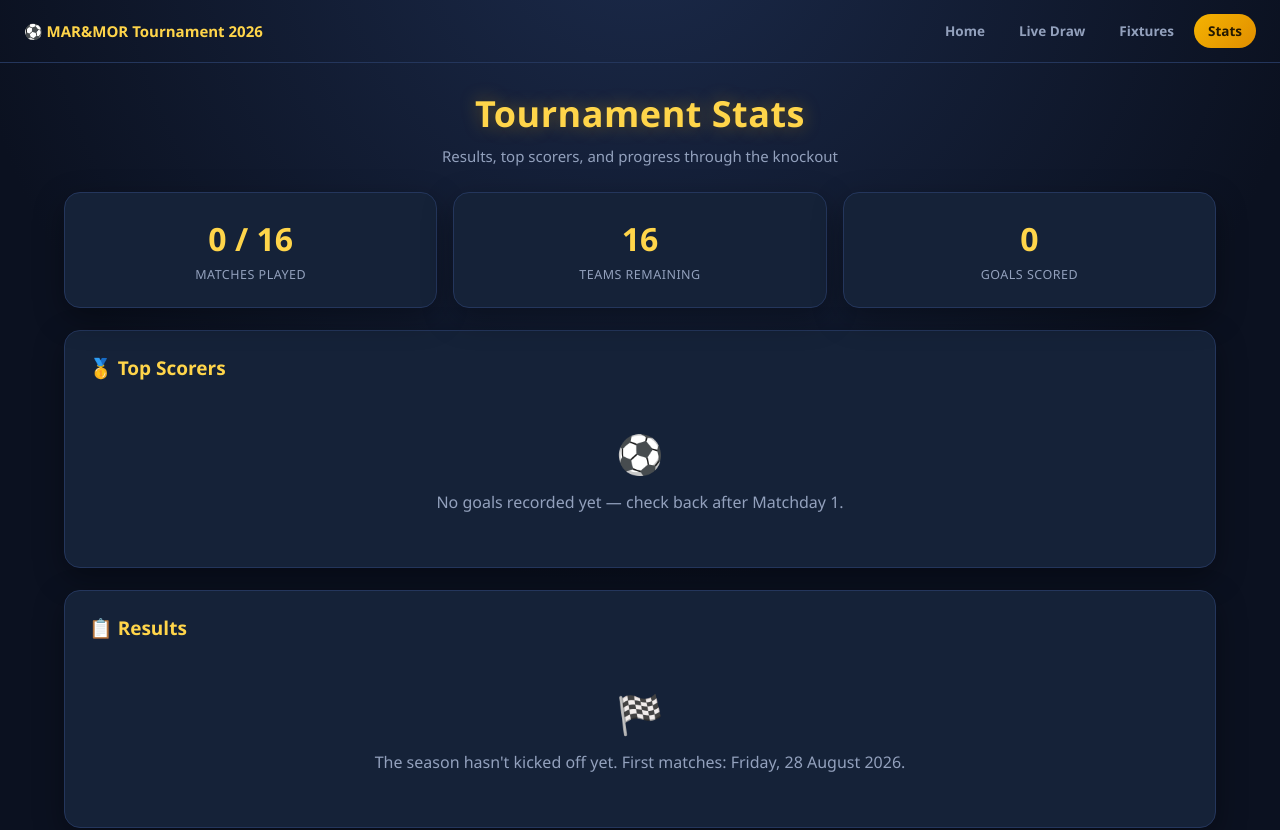
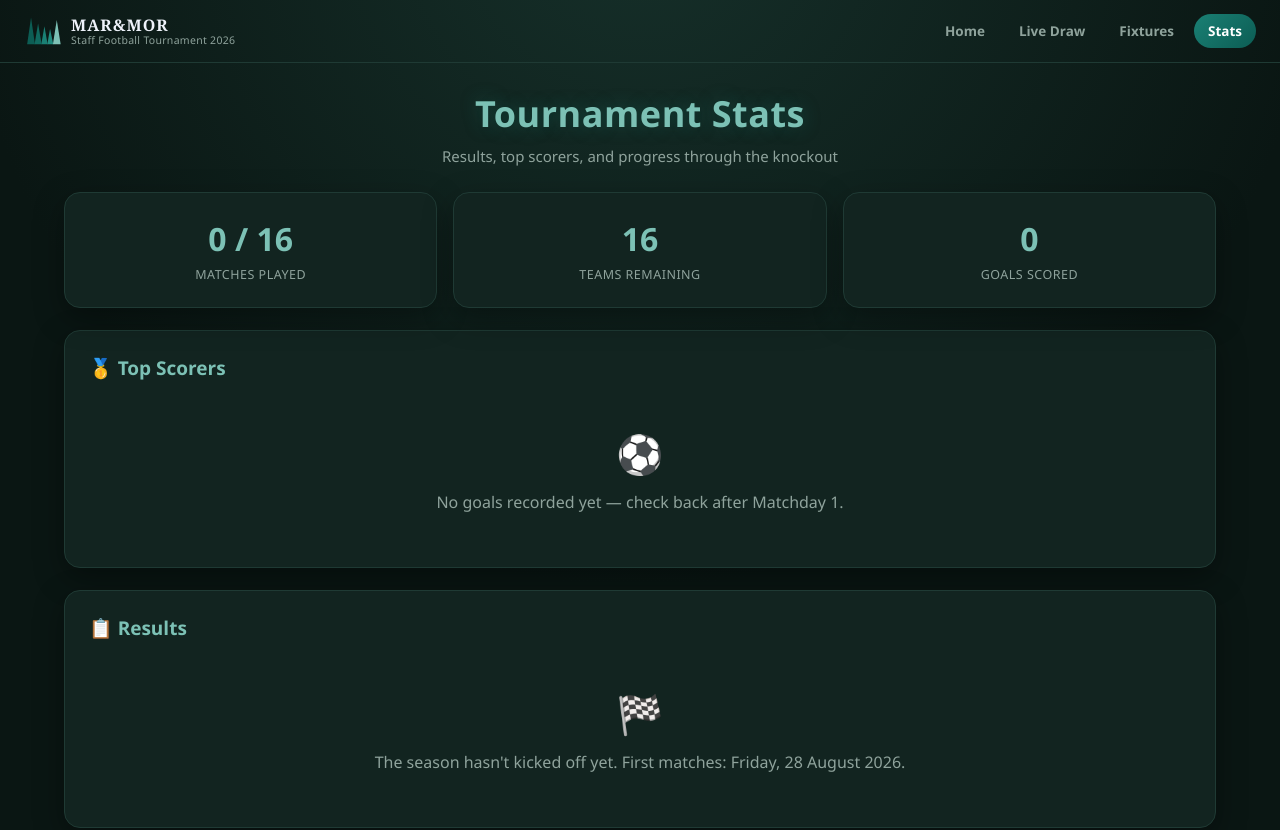
Before and after one commit to opeyemienitan/football, a plain HTML site: page stats.html in a window 1280 px wide. Shown: the top 830 px of the page. Drawn offline with Linux system fonts and the light colour scheme.

Commit message:
Brand site with MAR&MOR logo and official teal palette

```diff
--- a/assets/nav.js
+++ b/assets/nav.js
@@ -7,7 +7,10 @@
     {href:'fixtures.html', label:'Fixtures', key:'fixtures'},
     {href:'stats.html', label:'Stats', key:'stats'}
   ];
-  var html = '<div class="brand">⚽ MAR&amp;MOR Tournament 2026</div><div class="links">' +
+  var html = '<a href="index.html" class="brand">' +
+      '<img src="assets/logo.svg" alt="MAR&amp;MOR" class="brand-icon">' +
+      '<span class="brand-text"><span class="brand-word">MAR&amp;MOR</span><span class="brand-sub">Staff Football Tournament 2026</span></span>' +
+    '</a><div class="links">' +
     links.map(function(l){
       return '<a href="' + l.href + '"' + (l.key === page ? ' class="active"' : '') + '>' + l.label + '</a>';
     }).join('') + '</div>';
--- a/assets/style.css
+++ b/assets/style.css
@@ -3,33 +3,45 @@
    Used by: index.html, fixtures.html, stats.html, draw-admin.html, draw-display.html
    =================================================================== */
 :root{
-  --navy:#0b1120;
-  --card:#152238;
-  --card2:#0d1729;
-  --border:#24365c;
-  --border2:#2a3d63;
-  --gold:#f5b301;
-  --gold2:#ffd54a;
-  --blue:#3ea6ff;
+  /* MAR&MOR brand palette (from marandmor.com) */
+  --brand-darkest:#0c5d54;
+  --brand-dark:#10695f;
+  --brand:#1a8074;
+  --brand-light:#218c7f;
+  --brand-lightest:#7cc1b5;
+
+  --navy:#0a1613;
+  --card:#122420;
+  --card2:#0c1917;
+  --border:#1f3a34;
+  --border2:#27453e;
+  --accent:#1a8074;
+  --accent2:#7cc1b5;
+  --blue:#2fb0c4;
   --green:#3ddc84;
   --red:#ff5c5c;
   --text:#eef2fa;
-  --muted:#93a1bd;
+  --muted:#8fa39c;
 }
 *{box-sizing:border-box;}
-html,body{margin:0;padding:0;min-height:100%;background:radial-gradient(circle at 50% -10%, #1b2a4a 0%, var(--navy) 55%);color:var(--text);font-family:"Segoe UI",Arial,Helvetica,sans-serif;}
+html,body{margin:0;padding:0;min-height:100%;background:radial-gradient(circle at 50% -10%, #16302a 0%, var(--navy) 55%);color:var(--text);font-family:"Nunito Sans","Segoe UI",Arial,Helvetica,sans-serif;}
 a{color:var(--blue);text-decoration:none;}
 a:hover{text-decoration:underline;}
 
 .nav{display:flex;align-items:center;justify-content:space-between;padding:14px 24px;border-bottom:1px solid var(--border);flex-wrap:wrap;gap:10px;}
-.nav .brand{display:flex;align-items:center;gap:8px;font-weight:700;color:var(--gold2);font-size:15px;}
+.nav .brand{display:flex;align-items:center;gap:10px;text-decoration:none;}
+.nav .brand:hover{text-decoration:none;}
+.nav .brand-icon{height:30px;width:auto;display:block;}
+.nav .brand-text{display:flex;flex-direction:column;line-height:1.15;}
+.nav .brand-word{font-family:Georgia,"Times New Roman",serif;font-weight:700;letter-spacing:1px;color:var(--text);font-size:16px;}
+.nav .brand-sub{font-size:10.5px;color:var(--muted);letter-spacing:.3px;}
 .nav .links{display:flex;gap:6px;flex-wrap:wrap;}
 .nav .links a{color:var(--muted);padding:8px 14px;border-radius:20px;font-size:13.5px;font-weight:600;transition:.15s;}
 .nav .links a:hover{color:var(--text);background:var(--card);text-decoration:none;}
-.nav .links a.active{color:#241800;background:linear-gradient(135deg,var(--gold),#e08e00);}
+.nav .links a.active{color:#fff;background:linear-gradient(135deg,var(--accent),var(--brand-darkest));}
 
 header.page-head{padding:26px 24px 8px;text-align:center;}
-header.page-head h1{margin:0;font-size:clamp(22px,3vw,36px);letter-spacing:.5px;color:var(--gold2);text-shadow:0 0 18px rgba(245,179,1,.35);}
+header.page-head h1{margin:0;font-size:clamp(22px,3vw,36px);letter-spacing:.5px;color:var(--accent2);text-shadow:0 0 18px rgba(26,128,116,.35);}
 header.page-head p{margin:8px 0 0;color:var(--muted);font-size:clamp(12px,1.2vw,15px);}
 
 .badge-row{display:flex;justify-content:center;gap:10px;flex-wrap:wrap;margin-top:12px;}
@@ -38,8 +50,8 @@ header.page-head p{margin:8px 0 0;color:var(--muted);font-size:clamp(12px,1.2vw,
 
 main, section.page{max-width:1200px;margin:0 auto;padding:18px 24px 60px;}
 .panel{background:var(--card);border:1px solid var(--border);border-radius:16px;padding:24px;box-shadow:0 10px 30px rgba(0,0,0,.35);margin-bottom:22px;}
-.panel h2{margin-top:0;color:var(--gold2);font-size:19px;}
-.panel h3{color:var(--gold2);font-size:15px;}
+.panel h2{margin-top:0;color:var(--accent2);font-size:19px;}
+.panel h3{color:var(--accent2);font-size:15px;}
 .grid2{display:grid;grid-template-columns:1fr 1fr;gap:20px;}
 .grid3{display:grid;grid-template-columns:repeat(3,1fr);gap:16px;}
 @media(max-width:850px){.grid2,.grid3{grid-template-columns:1fr;}}
@@ -49,19 +61,19 @@ th,td{padding:10px 12px;text-align:left;border-bottom:1px solid var(--border);}
 th{color:var(--muted);font-weight:600;font-size:12px;text-transform:uppercase;letter-spacing:.4px;}
 tr:hover td{background:rgba(255,255,255,.02);}
 td.num, th.num{text-align:center;}
-.pos-1 td:first-child, .pos-2 td:first-child{color:var(--gold2);font-weight:700;}
+.pos-1 td:first-child, .pos-2 td:first-child{color:var(--accent2);font-weight:700;}
 
 .pill{display:inline-block;background:var(--card2);border:1px solid var(--border2);padding:3px 10px;border-radius:12px;font-size:11.5px;color:var(--muted);}
 .pill.win{color:var(--green);border-color:var(--green);}
 .pill.loss{color:var(--red);border-color:var(--red);}
-.pill.draw{color:var(--gold2);border-color:var(--gold);}
+.pill.draw{color:var(--accent2);border-color:var(--accent);}
 
 .empty-state{text-align:center;padding:60px 20px;color:var(--muted);}
 .empty-state .big{font-size:38px;margin-bottom:12px;}
 
 button, .btn{cursor:pointer;font-family:inherit;border:none;border-radius:10px;padding:12px 20px;font-size:14px;font-weight:600;transition:.15s;display:inline-block;}
 button:disabled{opacity:.4;cursor:not-allowed;}
-.btn-primary{background:linear-gradient(135deg,var(--gold),#e08e00);color:#241800;}
+.btn-primary{background:linear-gradient(135deg,var(--accent),var(--brand-darkest));color:#fff;}
 .btn-primary:hover:not(:disabled){filter:brightness(1.08);transform:translateY(-1px);text-decoration:none;}
 .btn-secondary{background:#1c2c4a;color:var(--text);border:1px solid var(--border2);}
 .btn-secondary:hover:not(:disabled){background:#233657;text-decoration:none;}
@@ -76,11 +88,11 @@ footer.page-foot{text-align:center;color:var(--muted);font-size:11.5px;padding:2
 .bracket-round h4{text-align:center;color:var(--muted);font-size:12px;text-transform:uppercase;letter-spacing:1px;margin:0 0 4px;}
 .match-card{background:var(--card2);border:1px solid var(--border2);border-radius:10px;padding:10px 12px;font-size:13px;}
 .match-card .vs-row{display:flex;justify-content:space-between;padding:3px 0;}
-.match-card .vs-row.winner{color:var(--gold2);font-weight:700;}
+.match-card .vs-row.winner{color:var(--accent2);font-weight:700;}
 .match-card .meta{font-size:11px;color:var(--muted);margin-top:6px;border-top:1px solid var(--border);padding-top:6px;}
 
 .schedule-list{display:flex;flex-direction:column;gap:10px;}
 .schedule-item{background:var(--card2);border:1px solid var(--border2);border-radius:10px;padding:12px 16px;display:flex;justify-content:space-between;align-items:center;flex-wrap:wrap;gap:8px;}
-.schedule-item .date{color:var(--gold2);font-weight:700;font-size:13px;min-width:170px;}
+.schedule-item .date{color:var(--accent2);font-weight:700;font-size:13px;min-width:170px;}
 .schedule-item .matches{color:var(--text);font-size:13px;}
 .schedule-item .matches span{color:var(--muted);}
--- a/draw-admin.html
+++ b/draw-admin.html
@@ -4,12 +4,13 @@
 <meta charset="UTF-8" />
 <title>Draw Admin — 2026 MAR&amp;MOR Staff Football Tournament</title>
 <meta name="viewport" content="width=device-width, initial-scale=1" />
+<link rel="icon" href="assets/logo.svg" type="image/svg+xml" />
 <link rel="stylesheet" href="assets/style.css" />
 <style>
   .dashboard-grid{display:grid;grid-template-columns:1.05fr .95fr;gap:20px;align-items:start;}
   @media(max-width:950px){.dashboard-grid{grid-template-columns:1fr;}}
   .file-drop{border:2px dashed var(--border2);border-radius:12px;padding:18px;text-align:center;color:var(--muted);cursor:pointer;transition:.15s;font-size:13px;}
-  .file-drop:hover,.file-drop.drag{border-color:var(--gold);color:var(--text);background:rgba(245,179,1,.05);}
+  .file-drop:hover,.file-drop.drag{border-color:var(--accent);color:var(--text);background:rgba(26,128,116,.05);}
   .file-drop input{display:none;}
   textarea{width:100%;background:var(--card2);border:1px solid var(--border2);border-radius:10px;color:var(--text);padding:10px 12px;font-size:13px;font-family:inherit;resize:vertical;height:180px;line-height:1.5;}
   label{display:block;font-size:13px;color:var(--muted);margin-bottom:6px;margin-top:14px;}
@@ -17,7 +18,7 @@
   .count-pill.ok{border-color:var(--green);color:var(--green);}
   .conn-pill{display:inline-flex;align-items:center;gap:6px;background:var(--card2);border:1px solid var(--border2);padding:5px 12px;border-radius:16px;font-size:12.5px;color:var(--muted);}
   .conn-dot{width:8px;height:8px;border-radius:50%;background:var(--muted);}
-  .conn-pill.connecting .conn-dot{background:var(--gold);box-shadow:0 0 8px var(--gold);}
+  .conn-pill.connecting .conn-dot{background:var(--accent);box-shadow:0 0 8px var(--accent);}
   .conn-pill.connected .conn-dot{background:var(--green);box-shadow:0 0 8px var(--green);}
   .conn-pill.off .conn-dot{background:var(--red);}
   .log{max-height:190px;overflow-y:auto;font-size:12.5px;color:var(--text);background:var(--card2);border:1px solid var(--border2);border-radius:10px;padding:8px 12px;}
@@ -26,12 +27,12 @@
   .log .entry b{color:var(--text);}
   .log .entry.undo{color:var(--red);}
   .progress-bar{height:10px;border-radius:6px;background:var(--card2);border:1px solid var(--border2);overflow:hidden;}
-  .progress-fill{height:100%;background:linear-gradient(90deg,var(--gold),var(--gold2));width:0%;transition:width .4s ease;}
+  .progress-fill{height:100%;background:linear-gradient(90deg,var(--accent),var(--accent2));width:0%;transition:width .4s ease;}
   .progress-label{font-size:12px;color:var(--muted);margin-top:6px;}
   details summary{cursor:pointer;color:var(--blue);font-size:13px;}
   .teams-grid{display:grid;grid-template-columns:repeat(auto-fill,minmax(200px,1fr));gap:12px;}
   .team-card{background:var(--card2);border:1px solid var(--border2);border-radius:12px;padding:12px 14px;}
-  .team-card h3{margin:0 0 4px;font-size:13.5px;color:var(--gold2);display:flex;justify-content:space-between;}
+  .team-card h3{margin:0 0 4px;font-size:13.5px;color:var(--accent2);display:flex;justify-content:space-between;}
   .team-card .cnt{font-size:11px;color:var(--muted);font-weight:400;background:var(--card);border-radius:10px;padding:2px 8px;}
   .team-card ol{margin:8px 0 0;padding-left:16px;font-size:12px;color:var(--text);line-height:1.5;max-height:130px;overflow-y:auto;}
 </style>
@@ -107,7 +108,7 @@ Phase FC</textarea>
         <button class="btn-primary" id="lockInBtn">🔒 Lock In Lists &amp; Enable Draw</button>
         <button class="btn-secondary" id="openDisplayBtn">🖥️ Open Display Window</button>
       </div>
-      <div id="popupHint" class="hidden" style="font-size:12px;color:var(--gold2);margin-top:8px;">
+      <div id="popupHint" class="hidden" style="font-size:12px;color:var(--accent2);margin-top:8px;">
         If nothing opened, your browser may have blocked the popup — allow popups for this page, or
         <a id="manualDisplayLink" href="draw-display.html" target="_blank">click here to open it manually</a>.
       </div>
--- a/stats.html
+++ b/stats.html
@@ -4,6 +4,7 @@
 <meta charset="UTF-8" />
 <title>Stats — 2026 MAR&amp;MOR Staff Football Tournament</title>
 <meta name="viewport" content="width=device-width, initial-scale=1" />
+<link rel="icon" href="assets/logo.svg" type="image/svg+xml" />
 <link rel="stylesheet" href="assets/style.css" />
 </head>
 <body data-page="stats">
@@ -126,7 +127,7 @@
   }
 
   function statCard(label, value){
-    return '<div class="panel" style="text-align:center;"><div style="font-size:32px;font-weight:800;color:var(--gold2);">' + value + '</div>' +
+    return '<div class="panel" style="text-align:center;"><div style="font-size:32px;font-weight:800;color:var(--accent2);">' + value + '</div>' +
       '<div style="color:var(--muted);font-size:12.5px;margin-top:6px;text-transform:uppercase;letter-spacing:.5px;">' + label + '</div></div>';
   }
   function escapeHtml(s){
```
Also changed, not shown: draw-display.html (+16 -15 lines), fixtures.html (+1 -0 lines), index.html (+1 -0 lines), assets/logo.svg (added).
